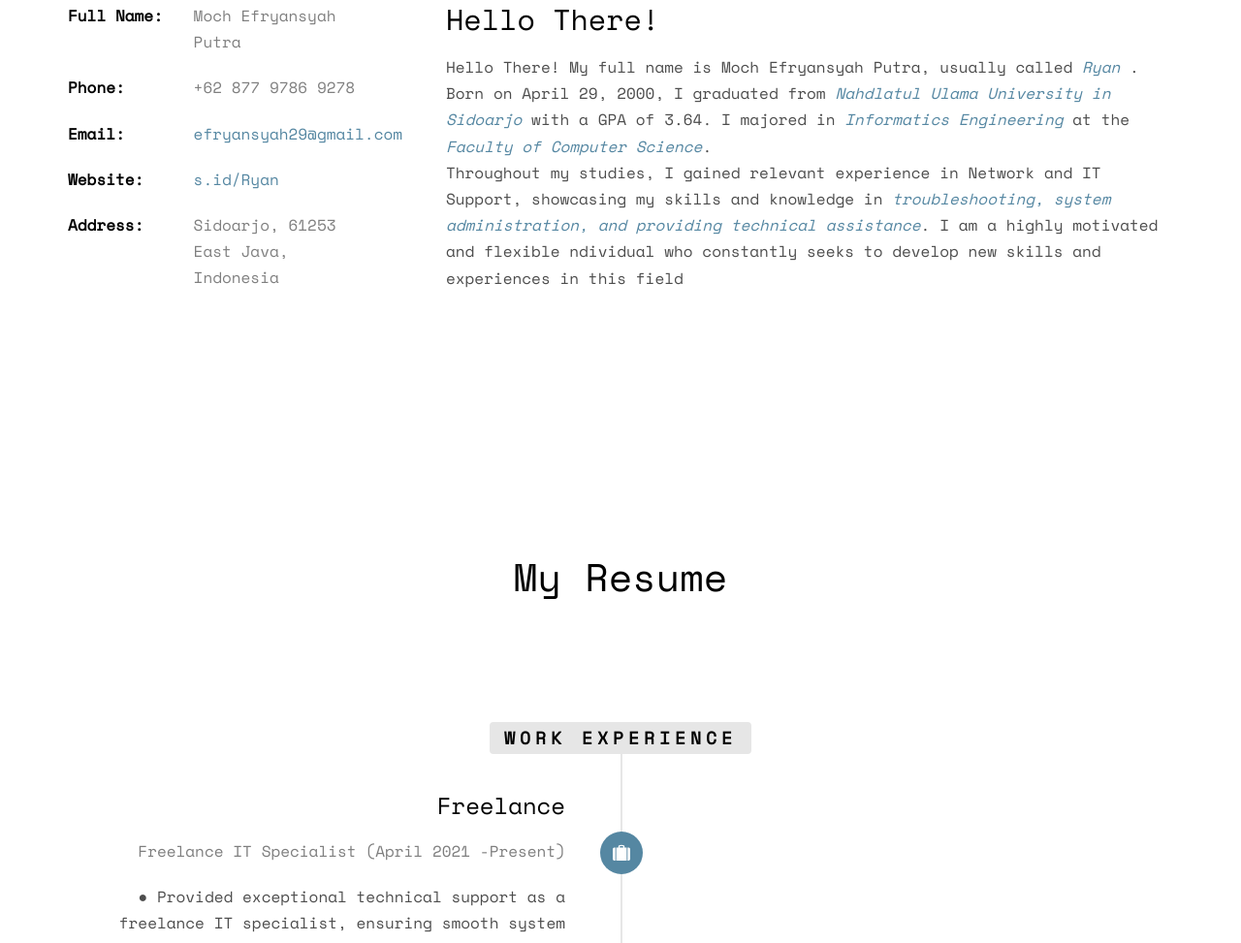
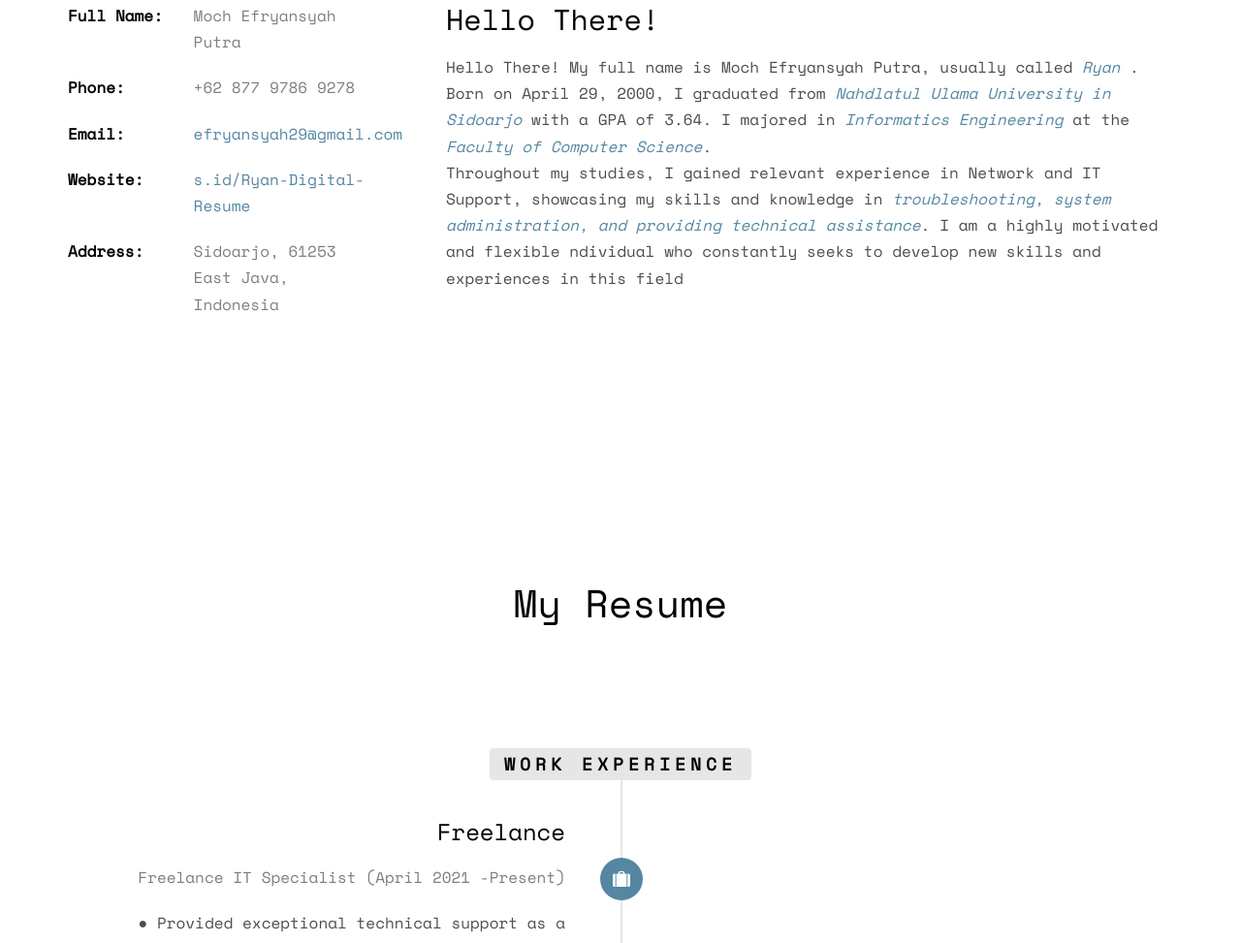
Before and after one commit to efryansyah29/efryansyah29.github.io, a plain HTML site: page index.html in a window 1280 px wide. Shown: the part 1069-2042 px from the top of the page at 97% size. Drawn offline with nearby package versions, Linux system fonts and the light colour scheme; files whose address does not match are found by name.

Commit message:
change shortlink

```diff
--- a/index.html
+++ b/index.html
@@ -15,7 +15,7 @@
     <!-- Facebook and Twitter integration -->
     <meta property="og:title" content="Ryan" />
     <meta property="og:image" content="" />
-    <meta property="og:url" content="http://s.id/Ryan" />
+    <meta property="og:url" content="https://s.id/Ryan-Digital-Resume" />
     <meta property="og:site_name" content="Ryan's Website" />
     <meta
       property="og:description"
@@ -217,8 +217,8 @@
                 <li>
                   <span class="first-block">Website:</span
                   ><span class="second-block"
-                    ><a href="https://s.id/Ryan" target="_blank"
-                      >s.id/Ryan</a
+                    ><a href="https://s.id/Ryan-Digital-Resume" target="_blank"
+                      >s.id/Ryan-Digital-Resume</a
                     ></span
                   >
                 </li>
```
